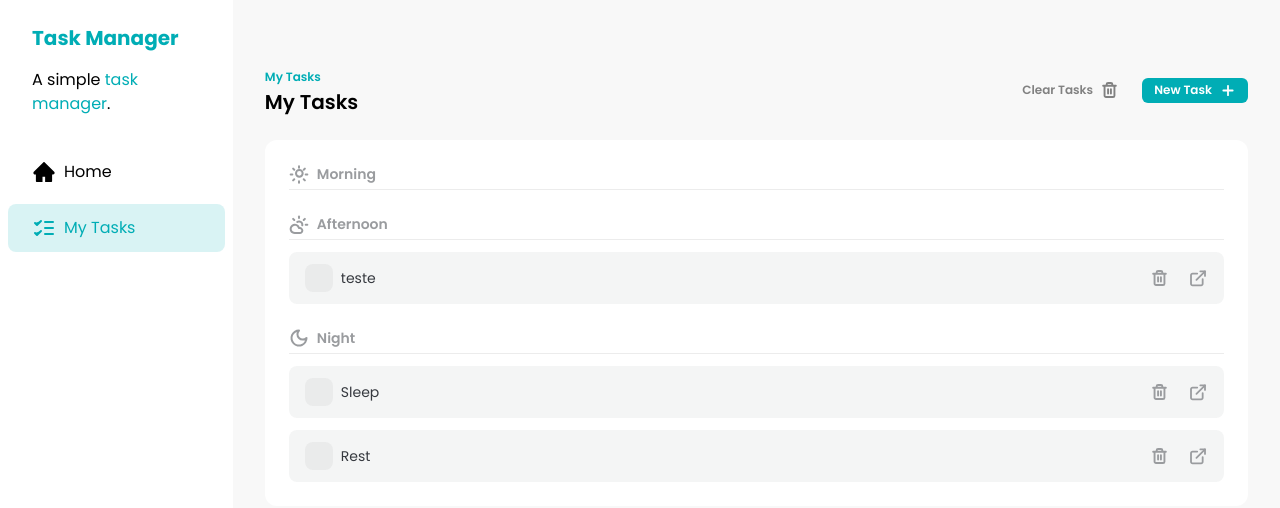
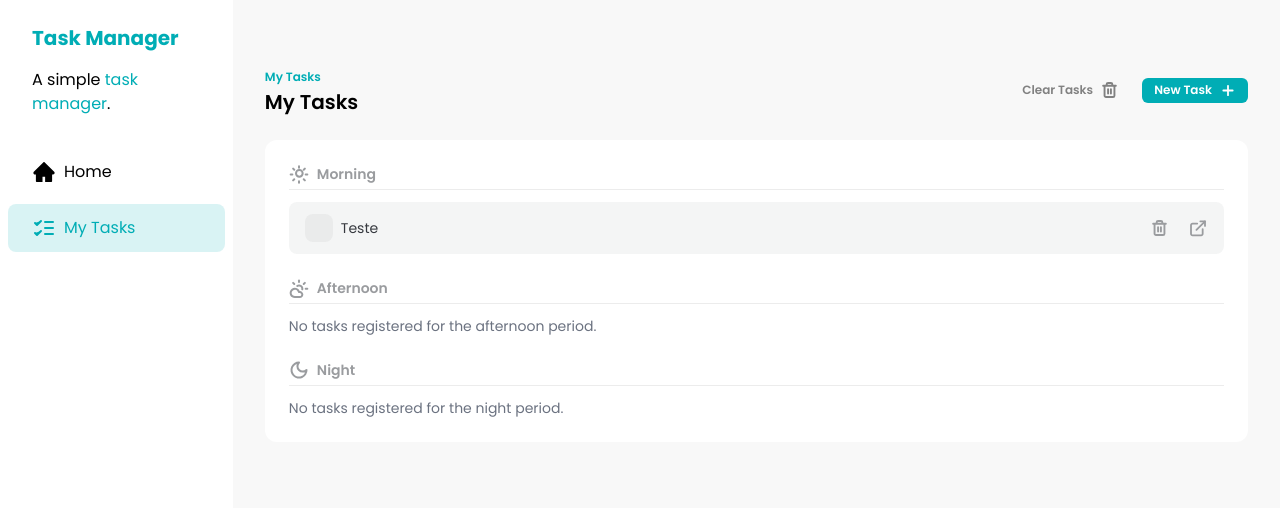
Before and after one commit to guitessmann09/fsc-task-manager, a React (Vite) app: page / in a window 1280 px wide. Shown: the top 508 px of the page. Built offline with nearby package versions, Linux system fonts and the light colour scheme; data requests are answered from the project's data file.

Commit message:
feat: ensure empty message is shown on Tasks component

```diff
--- a/db.json
+++ b/db.json
@@ -1,24 +1,10 @@
 {
   "tasks": [
     {
-      "id": "3d26af4e-adc0-49bc-941a-11b98c05bf39",
-      "title": "Sleep",
-      "time": "evening",
-      "description": "Sleep",
-      "status": "not_started"
-    },
-    {
-      "id": "74fff879-1aec-4e22-943d-9b847f9ab9be",
-      "title": "Rest",
-      "time": "evening",
-      "description": "Watch a movie with my girl",
-      "status": "not_started"
-    },
-    {
-      "id": "11e9de7c-1ba2-4bc5-bc6d-f02d891c7cd4",
-      "title": "teste",
-      "time": "afternoon",
-      "description": "teste",
+      "id": "7adb4a39-3c1e-4f94-b9a7-1a3899c52b4a",
+      "title": "Teste",
+      "time": "morning",
+      "description": "teste 1",
       "status": "not_started"
     }
   ]
--- a/src/components/Tasks.jsx
+++ b/src/components/Tasks.jsx
@@ -103,6 +103,11 @@ const Tasks = () => {
       <div className="mt-6 rounded-xl bg-white p-6">
         <div className="space-y-3">
           <TasksSeparator icon={<SunIcon />} title="Morning" />
+          {morningTasks.length === 0 && (
+            <p className="text-sm text-gray-500">
+              No tasks registered for the morning period.
+            </p>
+          )}
           {morningTasks.map((task) => (
             <TaksItem
               key={task.id}
@@ -115,6 +120,11 @@ const Tasks = () => {
 
         <div className="my-6 space-y-3">
           <TasksSeparator icon={<CloudSunIcon />} title="Afternoon" />
+          {afternoonTasks.length === 0 && (
+            <p className="text-sm text-gray-500">
+              No tasks registered for the afternoon period.
+            </p>
+          )}
           {afternoonTasks.map((task) => (
             <TaksItem
               key={task.id}
@@ -127,6 +137,11 @@ const Tasks = () => {
 
         <div className="space-y-3">
           <TasksSeparator icon={<MoonIcon />} title="Night" />
+          {eveningTasks.length === 0 && (
+            <p className="text-sm text-gray-500">
+              No tasks registered for the night period.
+            </p>
+          )}
           {eveningTasks.map((task) => (
             <TaksItem
               key={task.id}
```
